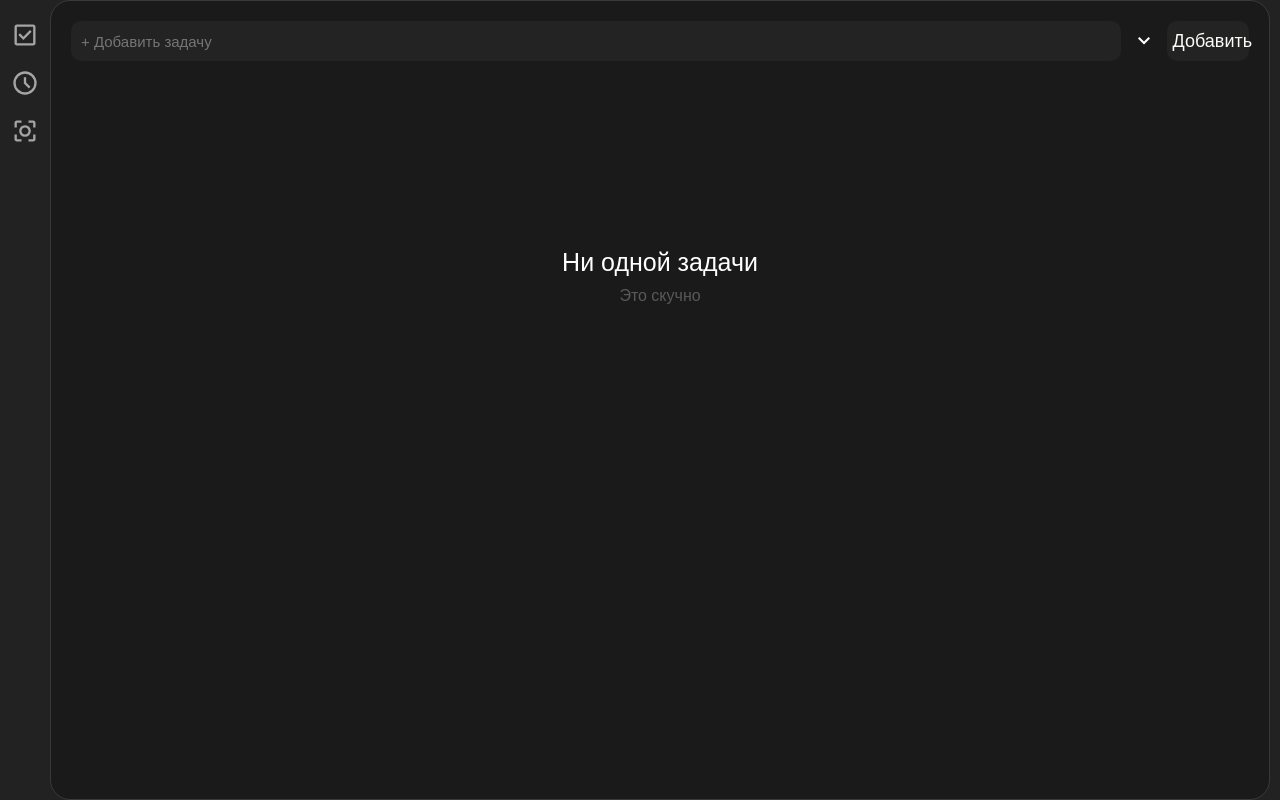
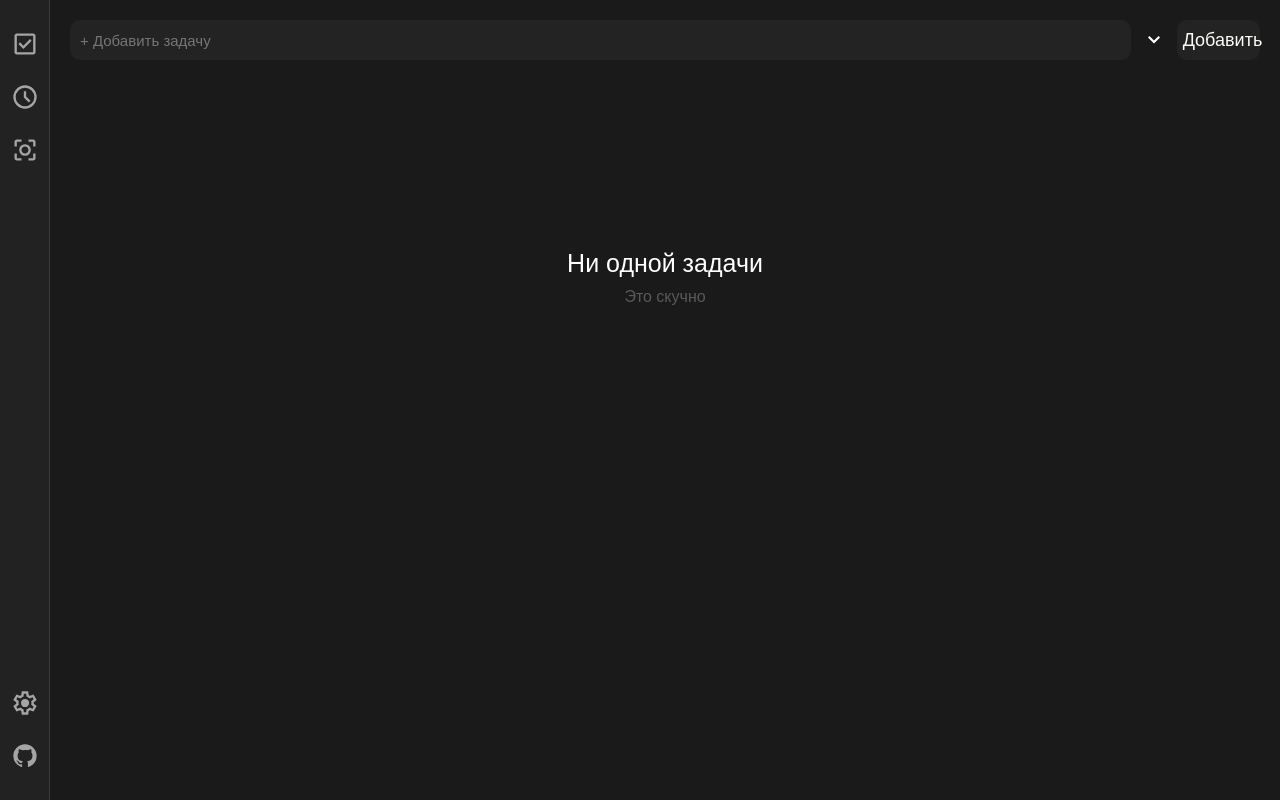
Before and after one commit to Glebess/Taimer-App-v2, a React (Vite) app: page / in a window 1280 px wide. Built offline with nearby package versions, Linux system fonts and the light colour scheme.

Commit message:
Изменена архитектура header  .Добавлены дополнительные кнопки навигации в header.

```diff
--- a/src/App.module.css
+++ b/src/App.module.css
@@ -14,8 +14,5 @@
   width: 100%;
   height: 100%;
   background-color: var(--main-black);
-  border: 1px solid var(--main-gray);
-  border-radius: 20px;
   box-sizing: border-box;
-  margin-right: 10px;
 }
--- a/src/components/Header/Header.jsx
+++ b/src/components/Header/Header.jsx
@@ -1,13 +1,11 @@
 import styles from "./Header.module.css";
-import Button from "..//..//componentsShare/Button";
 const Header = () => {
   return (
     <div className={styles.header_container}>
       <div className={styles.header_div}>
-        <div className={styles.header_button_container}>
-          <Button
-            className={styles.header_button}
-            children={
+        <ul className={styles.ul_header}>
+          <div className={styles.top_group}>
+            <li>
               <svg
                 xmlns="http://www.w3.org/2000/svg"
                 height="24px"
@@ -17,12 +15,9 @@ const Header = () => {
               >
                 <path d="m424-312 282-282-56-56-226 226-114-114-56 56 170 170ZM200-120q-33 0-56.5-23.5T120-200v-560q0-33 23.5-56.5T200-840h560q33 0 56.5 23.5T840-760v560q0 33-23.5 56.5T760-120H200Zm0-80h560v-560H200v560Zm0-560v560-560Z" />
               </svg>
-            }
-          />
+            </li>
 
-          <Button
-            className={styles.header_button}
-            children={
+            <li className={styles.header_button}>
               <svg
                 xmlns="http://www.w3.org/2000/svg"
                 height="24px"
@@ -32,12 +27,9 @@ const Header = () => {
               >
                 <path d="m612-292 56-56-148-148v-184h-80v216l172 172ZM480-80q-83 0-156-31.5T197-197q-54-54-85.5-127T80-480q0-83 31.5-156T197-763q54-54 127-85.5T480-880q83 0 156 31.5T763-763q54 54 85.5 127T880-480q0 83-31.5 156T763-197q-54 54-127 85.5T480-80Zm0-400Zm0 320q133 0 226.5-93.5T800-480q0-133-93.5-226.5T480-800q-133 0-226.5 93.5T160-480q0 133 93.5 226.5T480-160Z" />
               </svg>
-            }
-          />
+            </li>
 
-          <Button
-            className={styles.header_button}
-            children={
+            <li className={styles.header_button}>
               <svg
                 xmlns="http://www.w3.org/2000/svg"
                 height="24px"
@@ -47,9 +39,34 @@ const Header = () => {
               >
                 <path d="M200-120q-33 0-56.5-23.5T120-200v-160h80v160h160v80H200Zm400 0v-80h160v-160h80v160q0 33-23.5 56.5T760-120H600ZM120-600v-160q0-33 23.5-56.5T200-840h160v80H200v160h-80Zm640 0v-160H600v-80h160q33 0 56.5 23.5T840-760v160h-80ZM338.5-338.5Q280-397 280-480t58.5-141.5Q397-680 480-680t141.5 58.5Q680-563 680-480t-58.5 141.5Q563-280 480-280t-141.5-58.5ZM565-395q35-35 35-85t-35-85q-35-35-85-35t-85 35q-35 35-35 85t35 85q35 35 85 35t85-35Zm-85-85Z" />
               </svg>
-            }
-          />
-        </div>
+            </li>
+          </div>
+
+          <div className={styles.bottom_group}>
+            <li className={styles.header_button}>
+              <svg
+                xmlns="http://www.w3.org/2000/svg"
+                height="24px"
+                viewBox="0 -960 960 960"
+                width="24px"
+                fill="#FFFFFF"
+              >
+                <path d="m370-80-16-128q-13-5-24.5-12T307-235l-119 50L78-375l103-78q-1-7-1-13.5v-27q0-6.5 1-13.5L78-585l110-190 119 50q11-8 23-15t24-12l16-128h220l16 128q13 5 24.5 12t22.5 15l119-50 110 190-103 78q1 7 1 13.5v27q0 6.5-2 13.5l103 78-110 190-118-50q-11 8-23 15t-24 12L590-80H370Zm70-80h79l14-106q31-8 57.5-23.5T639-327l99 41 39-68-86-65q5-14 7-29.5t2-31.5q0-16-2-31.5t-7-29.5l86-65-39-68-99 42q-22-23-48.5-38.5T533-694l-13-106h-79l-14 106q-31 8-57.5 23.5T321-633l-99-41-39 68 86 64q-5 15-7 30t-2 32q0 16 2 31t7 30l-86 65 39 68 99-42q22 23 48.5 38.5T427-266l13 106Zm42-180q58 0 99-41t41-99q0-58-41-99t-99-41q-59 0-99.5 41T342-480q0 58 40.5 99t99.5 41Zm-2-140Z" />
+              </svg>
+            </li>
+            <li className={styles.header_button}>
+              <svg
+                xmlns="http://www.w3.org/2000/svg"
+                width="24px"
+                height="24px"
+                viewBox="0 0 24 24"
+                fill="#FFFFFF"
+              >
+                <path d="M12.001 2c-5.525 0-10 4.475-10 10a9.99 9.99 0 0 0 6.837 9.488c.5.087.688-.213.688-.476c0-.237-.013-1.024-.013-1.862c-2.512.463-3.162-.612-3.362-1.175c-.113-.288-.6-1.175-1.025-1.413c-.35-.187-.85-.65-.013-.662c.788-.013 1.35.725 1.538 1.025c.9 1.512 2.337 1.087 2.912.825c.088-.65.35-1.087.638-1.337c-2.225-.25-4.55-1.113-4.55-4.938c0-1.088.387-1.987 1.025-2.687c-.1-.25-.45-1.275.1-2.65c0 0 .837-.263 2.75 1.024a9.3 9.3 0 0 1 2.5-.337c.85 0 1.7.112 2.5.337c1.913-1.3 2.75-1.024 2.75-1.024c.55 1.375.2 2.4.1 2.65c.637.7 1.025 1.587 1.025 2.687c0 3.838-2.337 4.688-4.562 4.938c.362.312.675.912.675 1.85c0 1.337-.013 2.412-.013 2.75c0 .262.188.574.688.474A10.02 10.02 0 0 0 22 12c0-5.525-4.475-10-10-10" />
+              </svg>
+            </li>
+          </div>
+        </ul>
       </div>
     </div>
   );
--- a/src/components/Header/Header.module.css
+++ b/src/components/Header/Header.module.css
@@ -6,31 +6,46 @@
   background-color: #222222;
 }
 .header_div {
+  box-sizing: border-box;
   background-color: #222222;
-  /* border: 1px solid var(--main-gray); */
+  border-right: 1px solid var(--main-gray);
   height: 100%;
   width: 50px;
+  padding-top: 30px;
 }
-.header_button_container {
+.ul_header {
   display: flex;
   flex-direction: column;
-  gap: 15px;
+  height: 100%;
+  list-style: none;
+  padding: 0;
+  margin: 0;
 }
-.header_button {
-  background-color: transparent;
-  border: 0;
-  &:hover {
-    cursor: pointer;
-  }
+.ul_header li {
+  display: flex;
+  width: 50px;
+  height: auto;
+  justify-content: center;
 }
-.header_button:first-child {
-  margin-top: 20px;
+.top_group {
+  display: flex;
+  flex-direction: column;
+  flex: 1;
+  gap: 25px;
 }
-.header_button svg {
+.bottom_group {
+  margin-top: auto;
+  display: flex;
+  flex-direction: column;
+  gap: 25px;
+  padding-bottom: 30px;
+}
+.ul_header svg {
   width: 28px;
   height: 28px;
   fill: #ffffff98;
   &:hover {
     fill: #ffffffc0;
+    cursor: pointer;
   }
 }
```
